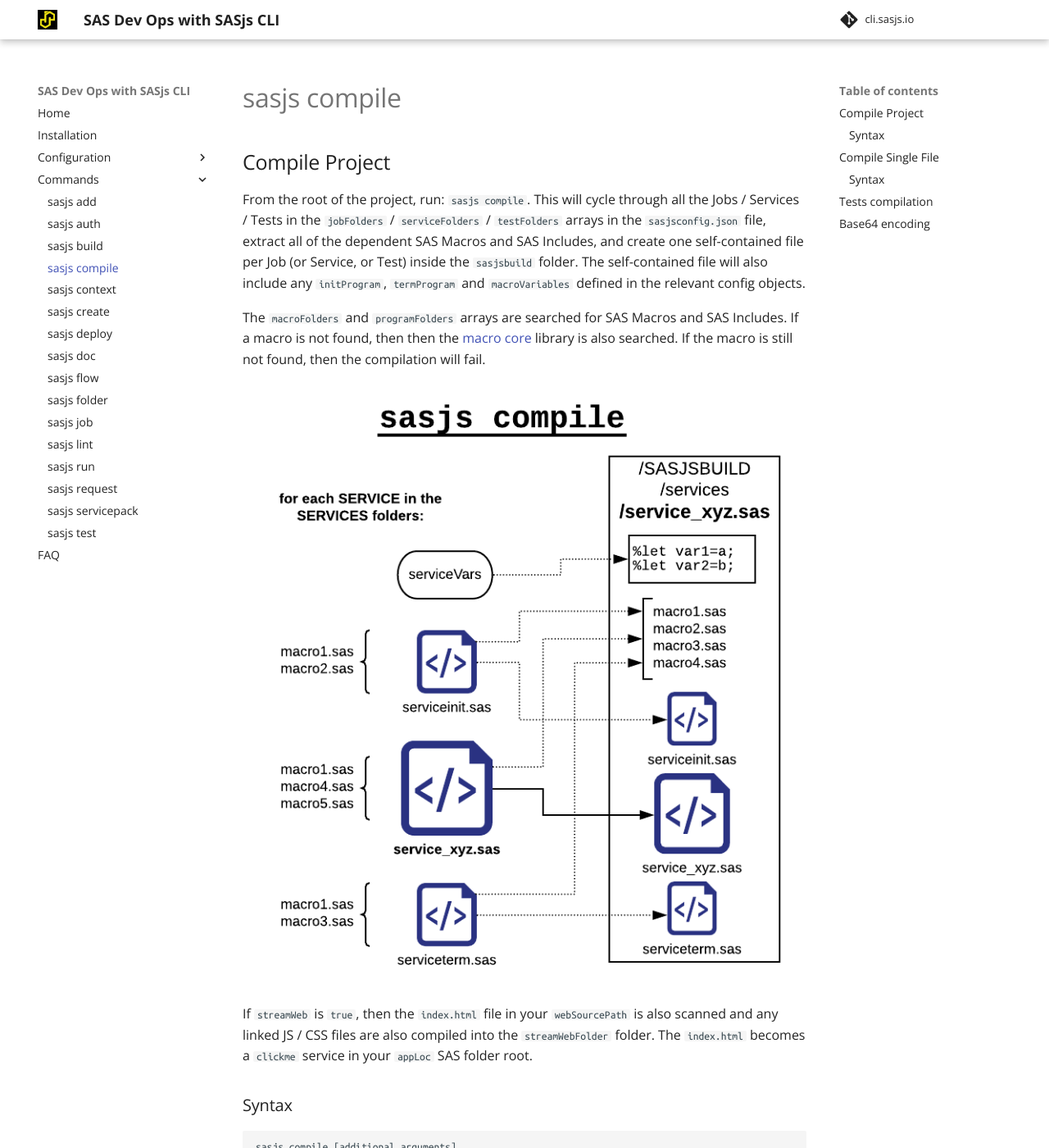
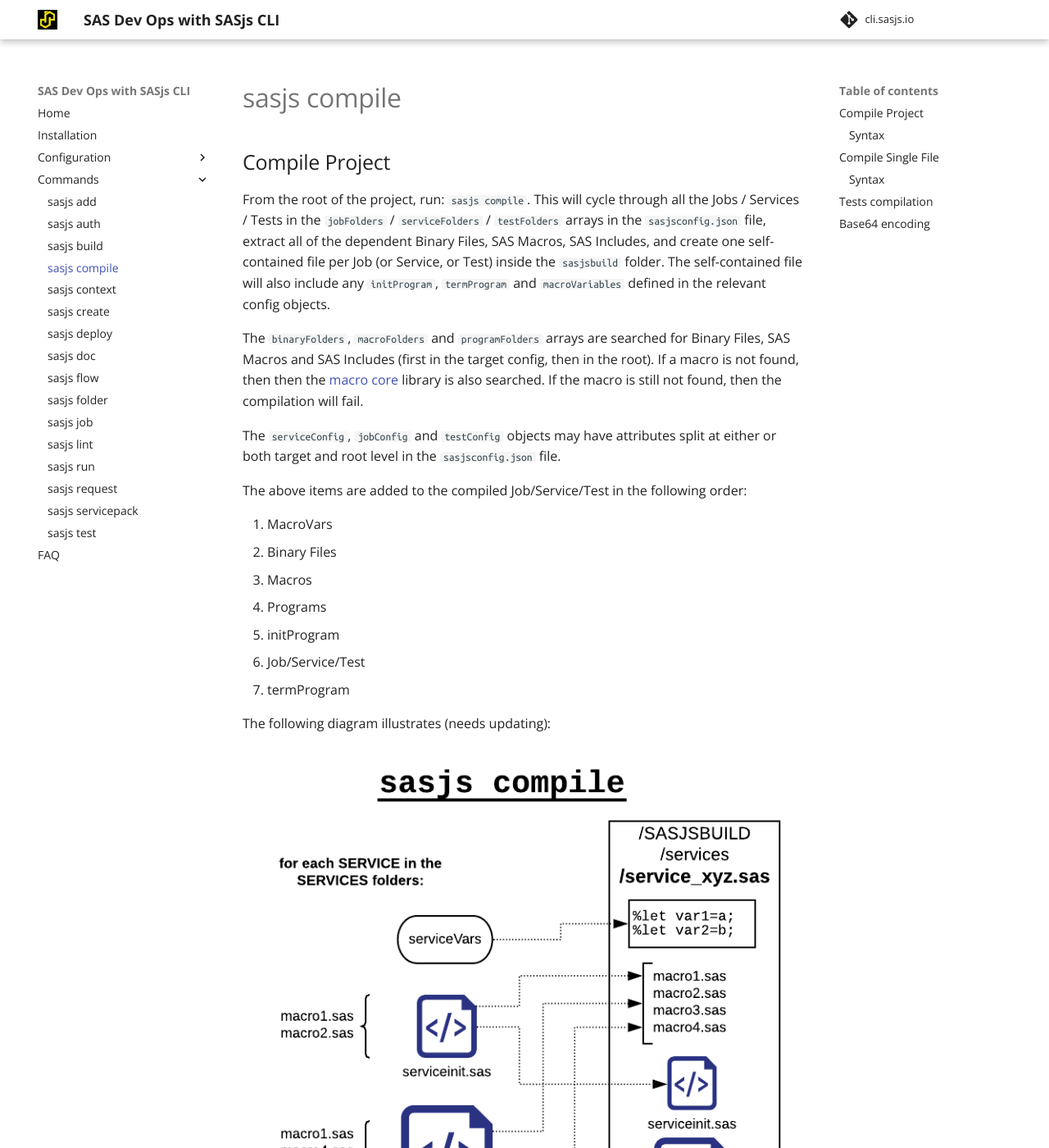
Before and after one commit to sasjs/cli.sasjs.io, an MkDocs documentation site: the page built from docs/compile.md, in a window 1280 px wide and 1400 px high. Shown: the whole window at 82% size. Built offline with MkDocs 1.6.1 and Material for MkDocs 9.7.7, drawn with Linux system fonts in a browser that asks for light colours.

Commit message:
Update compile.md

```diff
--- a/docs/compile.md
+++ b/docs/compile.md
@@ -9,9 +9,23 @@
 
 ## Compile Project
 
-From the root of the project, run: `sasjs compile`. This will cycle through all the Jobs / Services / Tests in the `jobFolders` / `serviceFolders` / `testFolders` arrays in the `sasjsconfig.json` file, extract all of the dependent SAS Macros and SAS Includes, and create one self-contained file per Job (or Service, or Test) inside the `sasjsbuild` folder. The self-contained file will also include any `initProgram`, `termProgram` and `macroVariables` defined in the relevant config objects.
+From the root of the project, run: `sasjs compile`. This will cycle through all the Jobs / Services / Tests in the `jobFolders` / `serviceFolders` / `testFolders` arrays in the `sasjsconfig.json` file, extract all of the dependent Binary Files, SAS Macros, SAS Includes, and create one self-contained file per Job (or Service, or Test) inside the `sasjsbuild` folder. The self-contained file will also include any `initProgram`, `termProgram` and `macroVariables` defined in the relevant config objects.
 
-The `macroFolders` and `programFolders` arrays are searched for SAS Macros and SAS Includes. If a macro is not found, then then the [macro core](https://core.sasjs.io) library is also searched. If the macro is still not found, then the compilation will fail.
+The `binaryFolders`, `macroFolders` and `programFolders` arrays are searched for Binary Files, SAS Macros and SAS Includes (first in the target config, then in the root). If a macro is not found, then then the [macro core](https://core.sasjs.io) library is also searched. If the macro is still not found, then the compilation will fail.
+
+The `serviceConfig`, `jobConfig` and `testConfig` objects may have attributes split at either or both target and root level in the `sasjsconfig.json` file.
+
+The above items are added to the compiled Job/Service/Test in the following order:
+
+1. MacroVars
+2. Binary Files
+3. Macros
+4. Programs
+5. initProgram
+6. Job/Service/Test
+7. termProgram
+
+The following diagram illustrates (needs updating):
 
 ![sasjscliflow.png](/img/sasjscompile.png)
 
```
